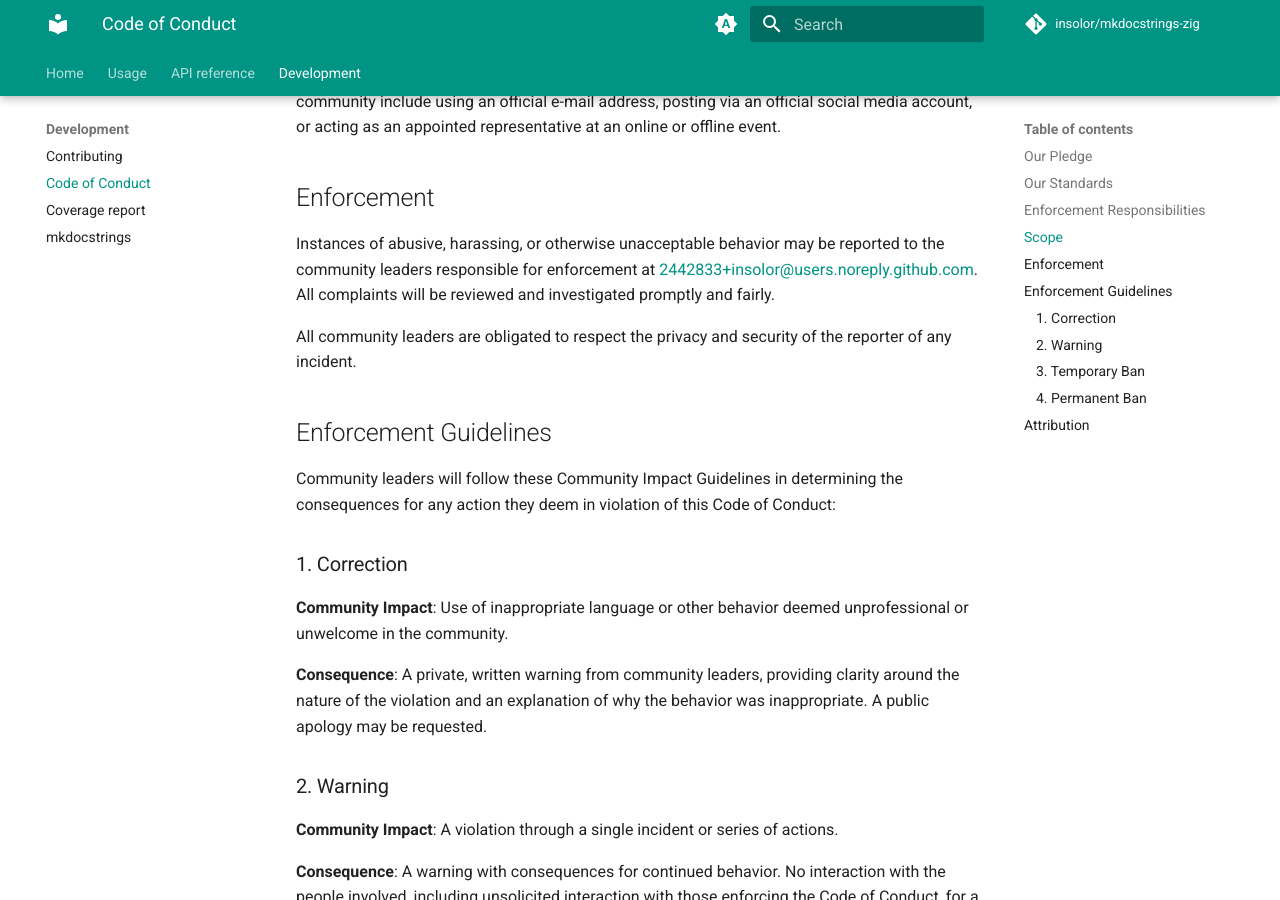
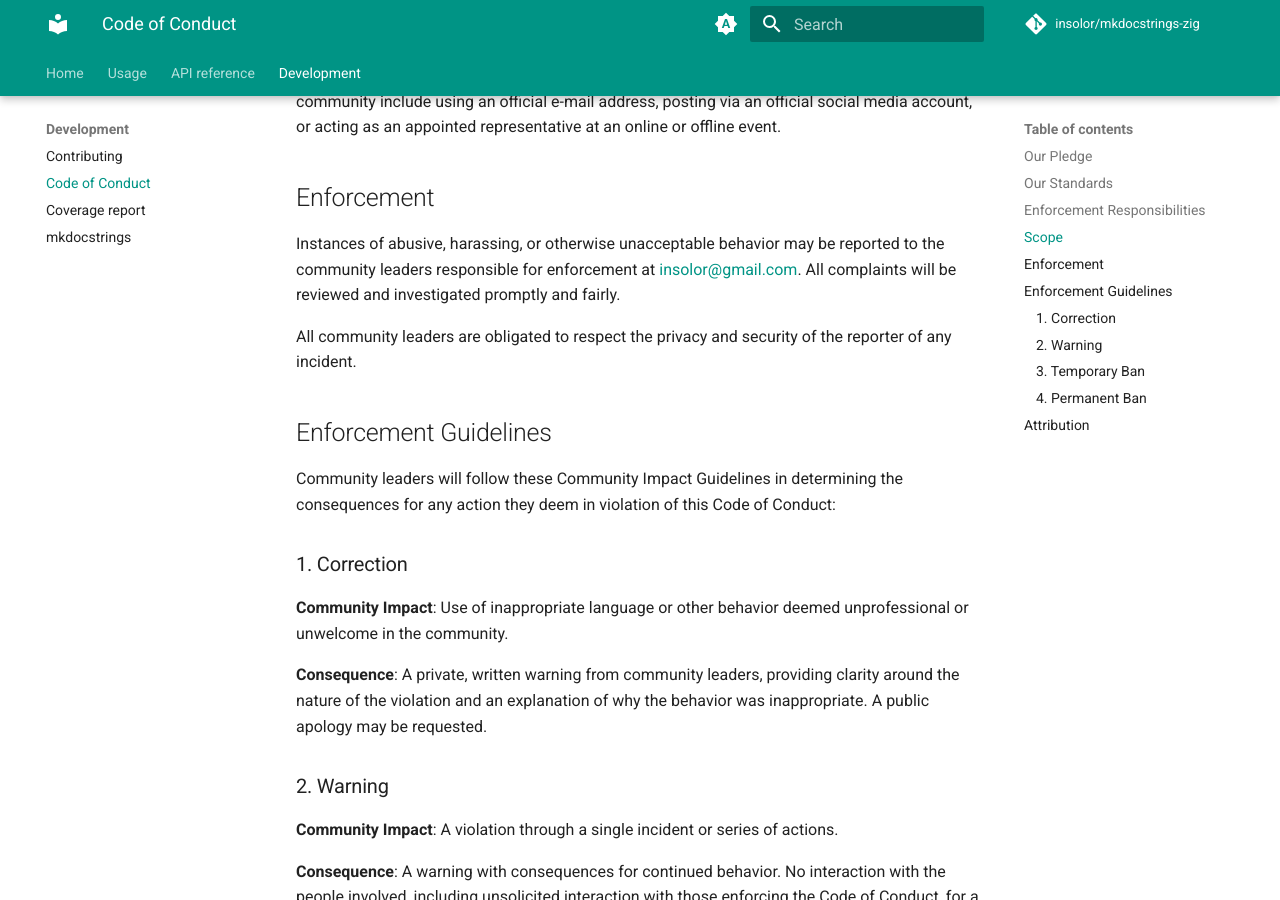
Before and after one commit to insolor/mkdocstrings-zig, an MkDocs documentation site: the page built from docs/code_of_conduct.md, in a window 1280 px wide and 900 px high, scrolled down 1349 px. Built offline with MkDocs 1.6.1 and Material for MkDocs 9.7.7, drawn with Linux system fonts in a browser that asks for light colours; plug-ins that fetch from the network failed and are left out; comment, search, counter and statistics services are not loaded.

Commit message:
Update CODE_OF_CONDUCT.md

```diff
--- a/CODE_OF_CONDUCT.md
+++ b/CODE_OF_CONDUCT.md
@@ -36,7 +36,7 @@ This Code of Conduct applies within all community spaces, and also applies when
 
 ## Enforcement
 
-Instances of abusive, harassing, or otherwise unacceptable behavior may be reported to the community leaders responsible for enforcement at 2442833+insolor@users.noreply.github.com. All complaints will be reviewed and investigated promptly and fairly.
+Instances of abusive, harassing, or otherwise unacceptable behavior may be reported to the community leaders responsible for enforcement at insolor@gmail.com. All complaints will be reviewed and investigated promptly and fairly.
 
 All community leaders are obligated to respect the privacy and security of the reporter of any incident.
 
```
